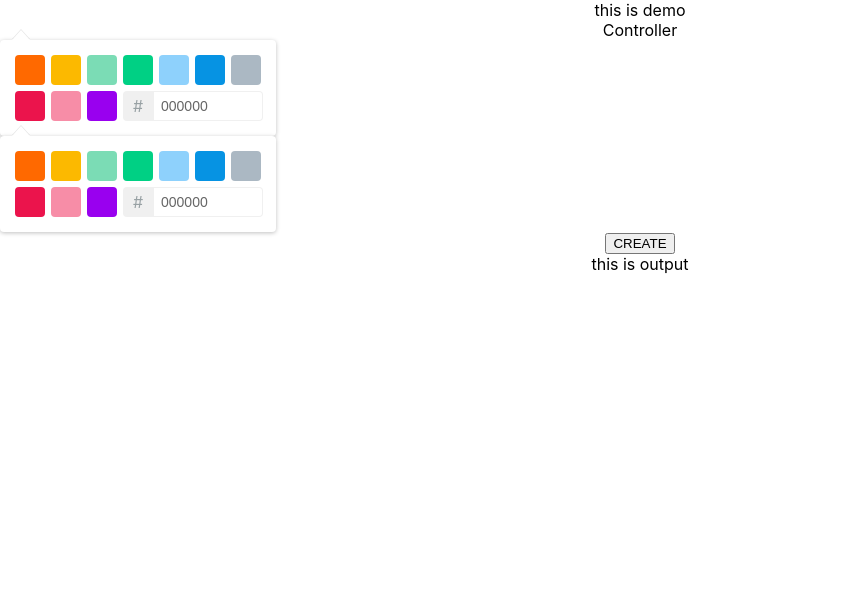
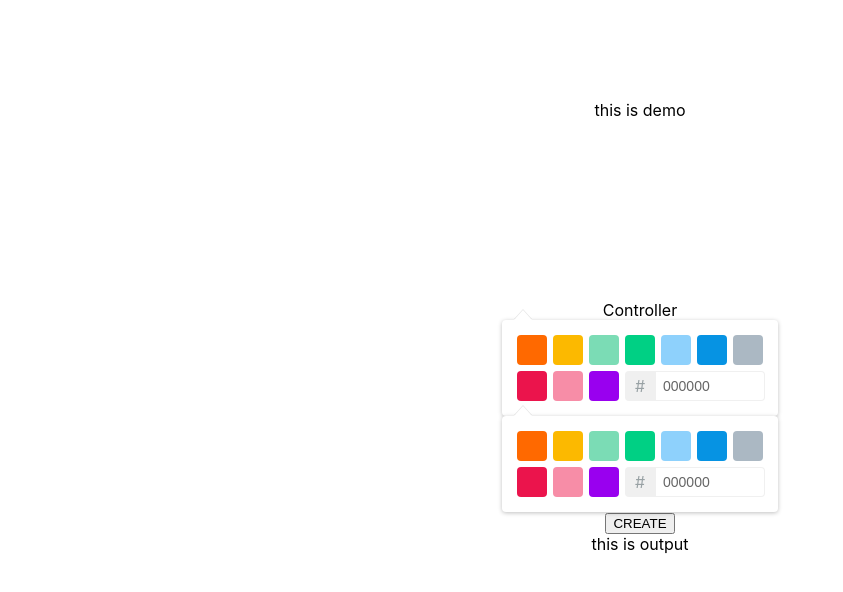
Before and after one commit to snamiki1212/example-react-redux-icatch, a React (Create React App) app: page / in a window 1280 px wide. Shown: the top 592 px of the page, without its empty margins (0-843 px from the left). Built offline with nearby package versions, Linux system fonts and the light colour scheme.

Commit message:
Update design

```diff
--- a/src/App.css
+++ b/src/App.css
@@ -1,5 +1,9 @@
 .App {
   text-align: center;
+
+  display: flex;
+  flex-direction: column;
+  align-items: center;
 }
 
 .App-logo {
--- a/src/components/Demo.js
+++ b/src/components/Demo.js
@@ -6,6 +6,10 @@ const Demo = ({ stringColor, backgroundColor }) => {
     <div
       id={GENERATER_INPUT_ID}
       style={{
+        height: '200px',
+        width: '200px',
+        borderRadius: '10px',
+        marginTop: '100px',
         backgroundColor: backgroundColor,
         color: stringColor
       }}
```
